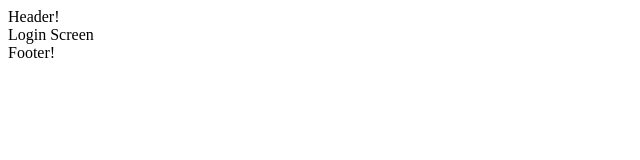
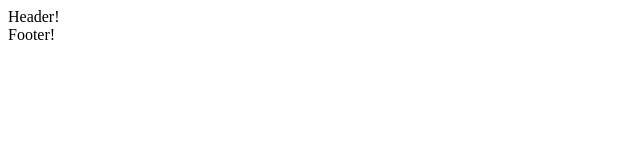
Before and after one commit to yapapapapaya/JobApp, a Next.js app in the folder jobapp/: page / in a window 1280 px wide. Shown: the top 160 px of the page, without its empty margins (0-640 px from the left). Built offline with nearby package versions, Linux system fonts and the light colour scheme.

Commit message:
common header and footer implemented to all the pages

```diff
--- /dev/null
+++ b/jobapp/pages/_app.tsx
@@ -0,0 +1,24 @@
+import React from 'react'
+import App from 'next/app'
+import Header from '../src/Header/Header'
+import Footer from '../src/Footer/Footer'
+
+ class MyApp extends App {
+     constructor(props){
+         super(props)
+     }
+     render(){
+         console.log('root component');
+
+         return (
+            <div>
+                <Header />
+                    {<this.props.Component />}
+                <Footer />
+            </div>
+         )
+     }
+  }
+
+
+  export default MyApp
--- a/jobapp/pages/index.tsx
+++ b/jobapp/pages/index.tsx
@@ -1,25 +1,14 @@
 import React from 'react'
-import Login from './Login/Login'
-import Header from '../src/Header/Header'
-import Footer from '../src/Footer/Footer'
 
-const Home = () => (
-  <div className="container">
-    <head>
-      <title>JobApp</title>
-      <link rel="icon" href="/favicon.ico" />
-    </head>
+const Home = () => {
+  console.log('this is index page')
+  return (
+    <div className="container">
+      <main>
+      </main>
 
-    <main>
-      <header>
-        <Header />
-      </header>
-      <Login />
-      <footer>
-        <Footer />
-    </footer>
-    </main>
+    </div>
+  )
 
-  </div>
-)
+}
 export default Home
```
Also changed, not shown: jobapp/pages/Login/Login.tsx (line endings or trailing spaces).
